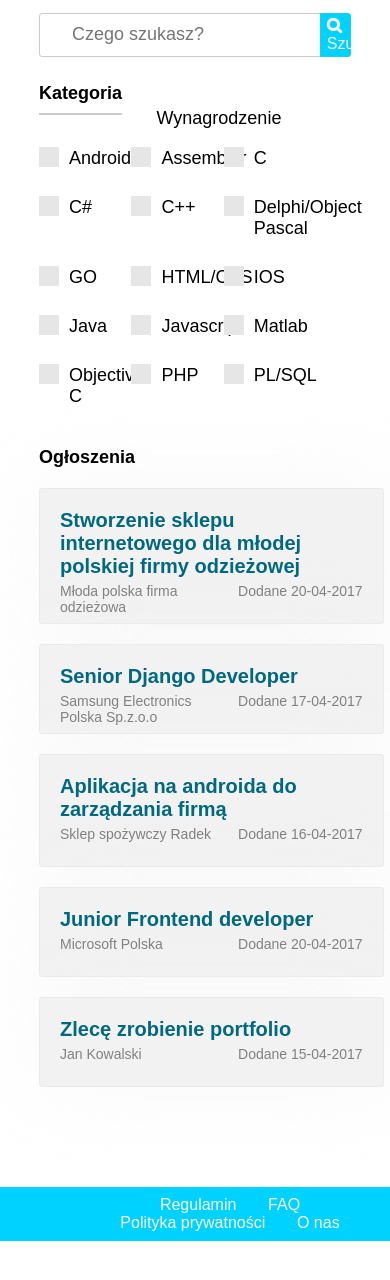
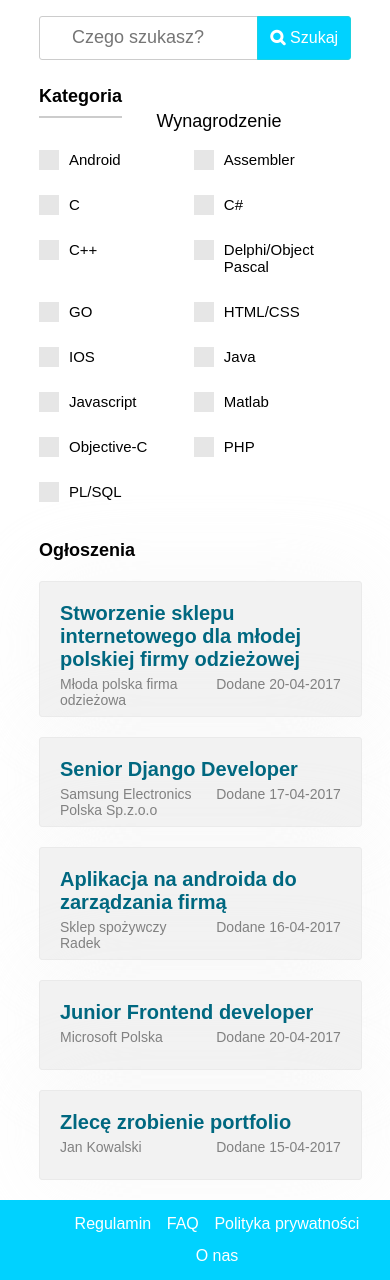
Before and after one commit to magdasid/FrontProjektZespolowy, a plain HTML site: page index.html in a window 390 px wide. Shown: the part 124-1404 px from the top of the page. Before the commit the page ends 1365 px from the top, so only its background shows below. Drawn offline with nearby package versions, Linux system fonts and the light colour scheme.

Commit message:
Wersja responsywna

```diff
--- a/index.html
+++ b/index.html
@@ -4,6 +4,7 @@
 		<title>Stos Przepełniony</title>
 		<meta charset="utf-8">
 		<meta name="viewport" content="width=device-width, initial-scale=1">
+        <meta name="viewport" content="width=device-width, initial-scale=1.0">
 		<script src="https://ajax.googleapis.com/ajax/libs/jquery/3.1.1/jquery.min.js"></script>
         <script src="jquery-1.12.3.min.js"></script>
 		<link rel="stylesheet" href="https://cdnjs.cloudflare.com/ajax/libs/font-awesome/4.7.0/css/font-awesome.min.css">
@@ -38,6 +39,7 @@
 			{
 				document.getElementById("range-max").innerHTML=newValue+" zł";
 			}
+
 			function showCategoryView()
 			{
 				$(".salary").hide();
--- a/style.css
+++ b/style.css
@@ -17,6 +17,7 @@ ul li {
 	padding-left: 30px;
 	font-size: 16px;
 }
+
 a {
 	text-decoration: none;
 	color: black;
@@ -140,6 +141,8 @@ input{
 	font-family: Arial;
     font-size: 16px;
     color: white;
+    margin-right: 0;
+    padding: 2%;
 }
 .footer ul li a:hover {
 	color: white;
@@ -276,7 +279,7 @@ input[type=range]::-moz-range-thumb {
 }
 .list-short {
 	background-color: #f2f2f2;
-	width: 97%;
+	width: 90%;
 	padding: 20px 20px 40px 20px;
 	-webkit-border-radius: 3px;
 	-moz-border-radius: 3px;
@@ -317,9 +320,9 @@ input[type=range]::-moz-range-thumb {
     height: auto;
 }
 .footer {
-    margin-top: 100px;
+    margin-top: 20px;
     background-color: #00d2ff;
-    padding: 3px;
+    padding: 2px;
 	font-size: 6px;
     text-align: center;
     font-family: Arial;
@@ -327,3 +330,40 @@ input[type=range]::-moz-range-thumb {
 .footer ul li a {
 	 color: white;
 }
+
+@media only screen and (max-width: 600px) {
+   .logo-img
+    {
+        width: 100%;
+
+    }
+    .search-input {
+        width: 70%;
+    }
+    .search-btn{
+        width: 30%;
+    }
+    .control {
+        width: 40%;
+        display: block;
+        font-size: 15px;
+        margin-bottom: 15px;
+        padding-left: 30px;
+        cursor: pointer;
+    }
+    .control input {
+        z-index: -1;
+        opacity: 0;
+    }
+    .control__indicator {
+        top: 2px;
+        left: 0;
+        width: 20px;
+        height: 20px;
+        background: #e6e6e6;
+    }
+    .footer {
+        width: 100%;
+    }
+
+}
```
